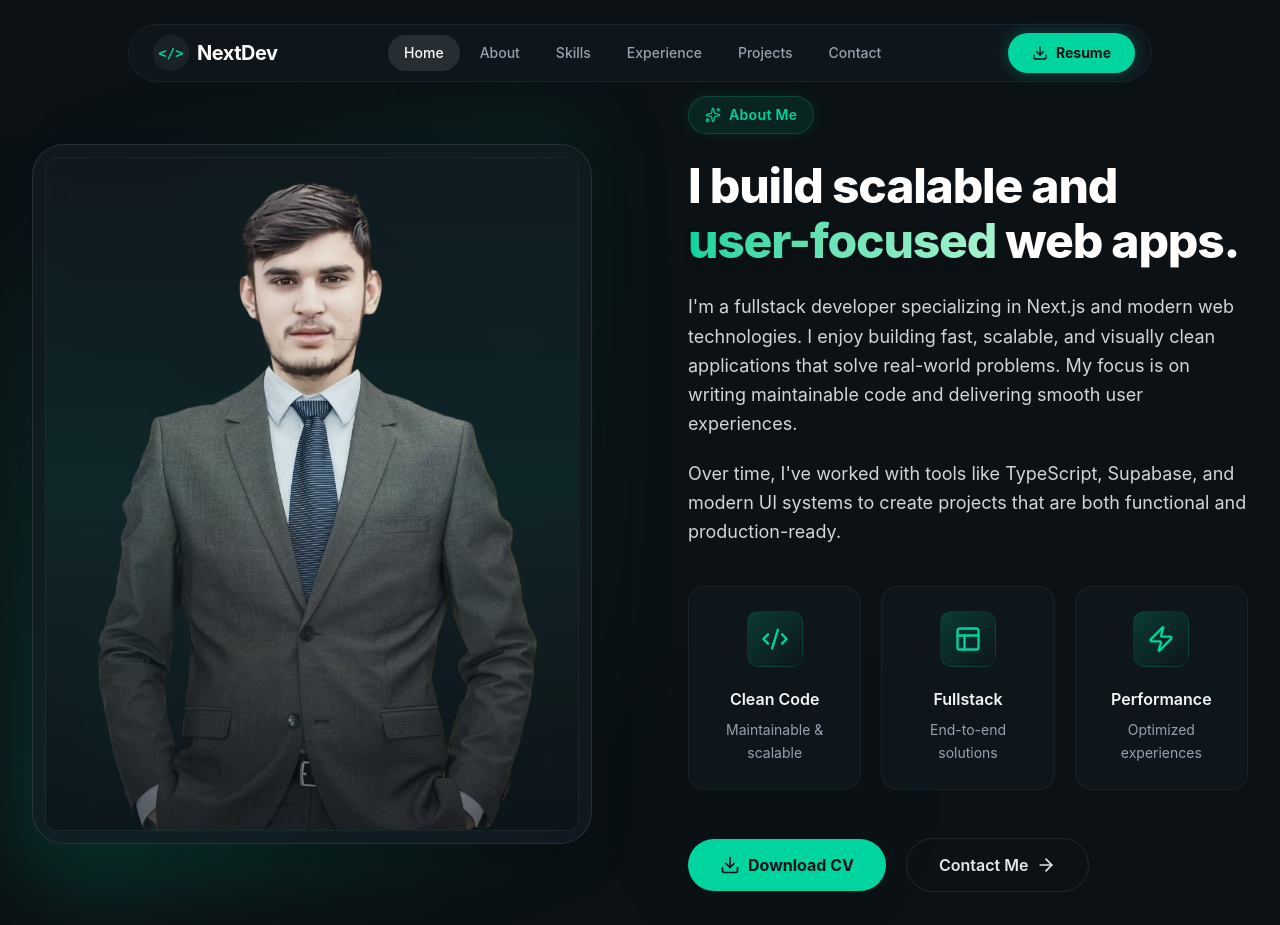
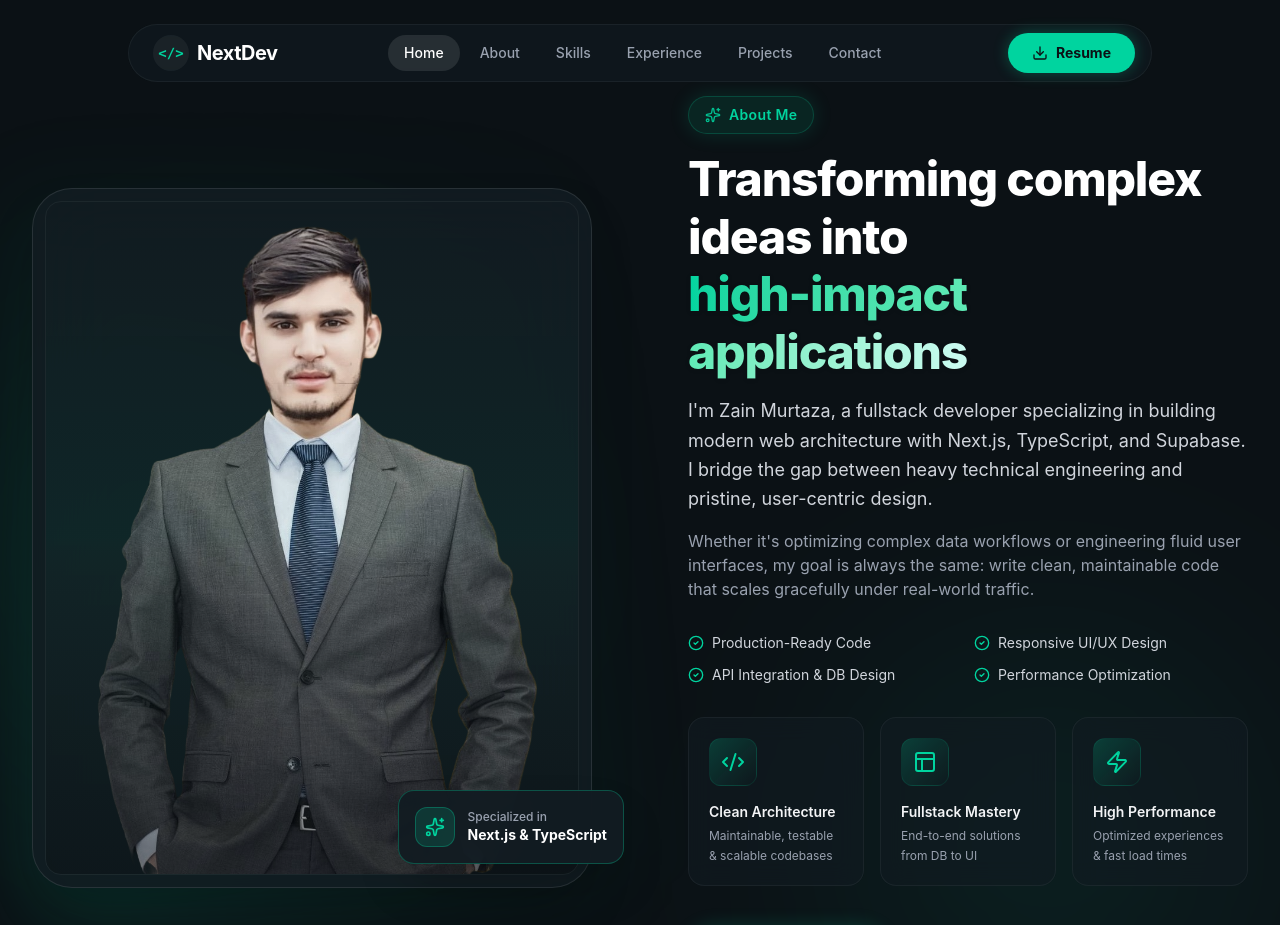
Before and after one commit to ZainMurtaza3532/personal-portfolio-using-react, a React (Vite) app: page / in a window 1280 px wide. Shown: the top 925 px of the page. Built offline with nearby package versions, Linux system fonts and the light colour scheme.

Commit message:
Enhance About component with new features and styles
Updated the About component with new features and improved styling.

```diff
--- a/src/components/About.jsx
+++ b/src/components/About.jsx
@@ -1,87 +1,117 @@
 import React from 'react';
-import { Code2, Layout, Zap, Download, ArrowRight, Sparkles } from 'lucide-react';
+import { Code2, Layout, Zap, Download, ArrowRight, Sparkles, CheckCircle2 } from 'lucide-react';
 
 const features = [
-  { icon: Code2, title: 'Clean Code', desc: 'Maintainable & scalable' },
-  { icon: Layout, title: 'Fullstack', desc: 'End-to-end solutions' },
-  { icon: Zap, title: 'Performance', desc: 'Optimized experiences' },
+  { icon: Code2, title: 'Clean Architecture', desc: 'Maintainable, testable & scalable codebases' },
+  { icon: Layout, title: 'Fullstack Mastery', desc: 'End-to-end solutions from DB to UI' },
+  { icon: Zap, title: 'High Performance', desc: 'Optimized experiences & fast load times' },
 ];
 
 const About = () => {
   return (
     <section id="about" className="py-24 px-4 sm:px-6 lg:px-8 bg-[#0B1115] overflow-hidden relative">
-      {/* Background Enhancements */}
-      <div className="absolute top-0 left-1/4 w-96 h-96 bg-[#00D49F] rounded-full mix-blend-multiply filter blur-[128px] opacity-10 animate-pulse pointer-events-none duration-1000" />
-      <div className="absolute bottom-0 right-1/4 w-96 h-96 bg-emerald-900 rounded-full mix-blend-multiply filter blur-[128px] opacity-20 pointer-events-none" />
+      {/* Dynamic Background Enhancements */}
+      <div className="absolute top-1/3 left-10 w-96 h-96 bg-[#00D49F]/10 rounded-full mix-blend-screen filter blur-[120px] pointer-events-none animate-pulse duration-1000" />
+      <div className="absolute bottom-10 right-10 w-96 h-96 bg-emerald-950/40 rounded-full mix-blend-screen filter blur-[120px] pointer-events-none" />
 
       <div className="max-w-7xl mx-auto relative z-10 grid lg:grid-cols-2 gap-16 lg:gap-24 items-center">
 
-        {/* Visual Profile Side */}
+        {/* Visual Profile Side with Floating Badge */}
         <div className="relative mx-auto w-full max-w-md lg:max-w-none" data-aos="fade-right" data-aos-duration="1200">
-          <div className="absolute inset-0 bg-gradient-to-tr from-[#00D49F]/30 via-transparent to-emerald-500/10 rounded-[2rem] blur-2xl transform -rotate-3 scale-105 transition-transform duration-700 group-hover:rotate-0" />
+          <div className="absolute inset-0 bg-gradient-to-tr from-[#00D49F]/20 via-emerald-500/5 to-transparent rounded-[2.5rem] blur-2xl transform -rotate-3 scale-105 transition-transform duration-700" />
 
-          <div className="relative z-10 rounded-[2rem] overflow-hidden bg-[#121C22]/80 backdrop-blur-xl border border-white/10 aspect-[4/5] p-3 flex items-center justify-center group shadow-2xl">
-            <div className="w-full h-full rounded-xl overflow-hidden relative border border-white/5">
-              <div className="absolute inset-0 bg-gradient-to-t from-[#0B1115] via-[#00D49F]/10 to-transparent opacity-60 group-hover:opacity-0 transition-opacity duration-700 z-10" />
+          <div className="relative z-10 rounded-[2.5rem] overflow-hidden bg-[#121C22]/90 backdrop-blur-2xl border border-white/10 aspect-[4/5] p-3 flex items-center justify-center group shadow-2xl">
+            <div className="w-full h-full rounded-2xl overflow-hidden relative border border-white/5">
+              <div className="absolute inset-0 bg-gradient-to-t from-[#0B1115] via-[#00D49F]/10 to-transparent opacity-50 group-hover:opacity-10 transition-opacity duration-700 z-10" />
               <img
                  src="/img.png"
                  alt="Portrait of Zain Murtaza, Fullstack Developer"
                  loading="lazy"
-                 className="w-full h-full object-cover grayscale-[40%] group-hover:grayscale-0 transform group-hover:scale-110 transition-all duration-700 ease-out"
+                 className="w-full h-full object-cover grayscale-[30%] group-hover:grayscale-0 transform group-hover:scale-105 transition-all duration-700 ease-out"
               />
+            </div>
+          </div>
+
+          {/* Floating Experience Badge */}
+          <div className="absolute -bottom-6 -right-6 sm:bottom-6 sm:-right-8 z-20 bg-[#121C22]/95 backdrop-blur-xl border border-[#00D49F]/30 p-4 rounded-2xl shadow-2xl flex items-center gap-3 animate-bounce-slow">
+            <div className="w-10 h-10 rounded-xl bg-[#00D49F]/15 flex items-center justify-center border border-[#00D49F]/30">
+              <Sparkles className="w-5 h-5 text-[#00D49F]" />
+            </div>
+            <div>
+              <p className="text-xs text-gray-400 font-medium">Specialized in</p>
+              <p className="text-sm font-bold text-white">Next.js & TypeScript</p>
             </div>
           </div>
         </div>
 
         {/* Text Content */}
-        <div className="space-y-10 mt-10 lg:mt-0" data-aos="fade-left" data-aos-duration="1200">
+        <div className="space-y-8 mt-6 lg:mt-0" data-aos="fade-left" data-aos-duration="1200">
 
-          <div className="space-y-6">
-            <div className="inline-flex items-center px-4 py-2 rounded-full bg-[#00D49F]/10 border border-[#00D49F]/20 text-[#00D49F] text-sm font-semibold tracking-wide shadow-[0_0_15px_rgba(0,212,159,0.1)]">
+          <div className="space-y-4">
+            <div className="inline-flex items-center px-4 py-2 rounded-full bg-[#00D49F]/10 border border-[#00D49F]/20 text-[#00D49F] text-sm font-semibold tracking-wide shadow-[0_0_20px_rgba(0,212,159,0.15)]">
               <Sparkles className="w-4 h-4 mr-2 animate-pulse" />
               About Me
             </div>
 
-            <h2 className="text-4xl sm:text-5xl lg:text-5xl font-extrabold text-white leading-[1.15] tracking-tight">
-              I build scalable and <br className="hidden sm:block"/>
-              <span className="text-transparent bg-clip-text bg-gradient-to-r from-[#00D49F] to-emerald-200 drop-shadow-lg">
-                user-focused
-              </span> web apps.
+            <h2 className="text-3xl sm:text-4xl lg:text-5xl font-extrabold text-white leading-[1.2] tracking-tight">
+              Transforming complex ideas into <br className="hidden sm:block"/>
+              <span className="text-transparent bg-clip-text bg-gradient-to-r from-[#00D49F] via-emerald-300 to-teal-100 drop-shadow-sm">
+                high-impact applications
+              </span>
             </h2>
 
-            <div className="space-y-5 text-gray-300 leading-relaxed text-lg font-normal">
-              {/* FIXED: Replaced ' with &apos; */}
+            <div className="space-y-4 text-gray-300 leading-relaxed text-base sm:text-lg font-normal">
               <p>
-                I&apos;m a fullstack developer specializing in Next.js and modern web technologies. I enjoy building fast, scalable, and visually clean applications that solve real-world problems. My focus is on writing maintainable code and delivering smooth user experiences.
+                I&apos;m Zain Murtaza, a fullstack developer specializing in building modern web architecture with Next.js, TypeScript, and Supabase. I bridge the gap between heavy technical engineering and pristine, user-centric design.
               </p>
-              <p>
-                Over time, I&apos;ve worked with tools like TypeScript, Supabase, and modern UI systems to create projects that are both functional and production-ready.
+              <p className="text-gray-400 text-base">
+                Whether it&apos;s optimizing complex data workflows or engineering fluid user interfaces, my goal is always the same: write clean, maintainable code that scales gracefully under real-world traffic.
               </p>
             </div>
           </div>
 
+          {/* Quick Highlight Checklist */}
+          <div className="grid grid-cols-2 gap-3 text-sm text-gray-300">
+            <div className="flex items-center gap-2">
+              <CheckCircle2 className="w-4 h-4 text-[#00D49F]" />
+              <span>Production-Ready Code</span>
+            </div>
+            <div className="flex items-center gap-2">
+              <CheckCircle2 className="w-4 h-4 text-[#00D49F]" />
+              <span>Responsive UI/UX Design</span>
+            </div>
+            <div className="flex items-center gap-2">
+              <CheckCircle2 className="w-4 h-4 text-[#00D49F]" />
+              <span>API Integration & DB Design</span>
+            </div>
+            <div className="flex items-center gap-2">
+              <CheckCircle2 className="w-4 h-4 text-[#00D49F]" />
+              <span>Performance Optimization</span>
+            </div>
+          </div>
+
           {/* Feature Grid */}
-          <div className="grid grid-cols-1 sm:grid-cols-3 gap-5">
+          <div className="grid grid-cols-1 sm:grid-cols-3 gap-4">
             {features.map((feature, idx) => (
               <div
                 key={idx}
-                className="bg-[#121C22]/60 backdrop-blur-md border border-white/5 rounded-2xl p-6 text-center group hover:-translate-y-2 hover:bg-[#121C22] hover:border-[#00D49F]/40 hover:shadow-[0_8px_30px_rgba(0,212,159,0.12)] transition-all duration-300 ease-out"
+                className="bg-[#121C22]/60 backdrop-blur-md border border-white/5 rounded-2xl p-5 group hover:-translate-y-1.5 hover:bg-[#121C22] hover:border-[#00D49F]/40 hover:shadow-[0_10px_30px_rgba(0,212,159,0.1)] transition-all duration-300 ease-out"
               >
-                <div className="w-14 h-14 rounded-xl bg-gradient-to-br from-[#00D49F]/20 to-transparent flex items-center justify-center mx-auto mb-5 group-hover:scale-110 group-hover:text-white transition-all duration-300 border border-[#00D49F]/10">
-                  <feature.icon className="w-7 h-7 text-[#00D49F]" />
+                <div className="w-12 h-12 rounded-xl bg-gradient-to-br from-[#00D49F]/20 to-transparent flex items-center justify-center mb-4 group-hover:scale-110 transition-transform duration-300 border border-[#00D49F]/10">
+                  <feature.icon className="w-6 h-6 text-[#00D49F]" />
                 </div>
-                <h4 className="text-gray-100 font-semibold text-base mb-2">{feature.title}</h4>
-                <p className="text-sm text-gray-400 leading-relaxed">{feature.desc}</p>
+                <h4 className="text-gray-100 font-semibold text-sm mb-1">{feature.title}</h4>
+                <p className="text-xs text-gray-400 leading-relaxed">{feature.desc}</p>
               </div>
             ))}
           </div>
 
           {/* Call to Actions */}
-          <div className="flex flex-col sm:flex-row items-center gap-5 pt-2">
+          <div className="flex flex-col sm:flex-row items-center gap-4 pt-2">
             <a
               href="/cv.pdf"
               download
-              className="w-full sm:w-auto flex justify-center items-center gap-2 bg-[#00D49F] hover:bg-[#00E5AC] text-[#0B1115] px-8 py-3.5 rounded-full font-bold transition-all hover:shadow-[0_0_25px_rgba(0,212,159,0.4)] hover:-translate-y-0.5 active:translate-y-0"
+              className="w-full sm:w-auto flex justify-center items-center gap-2 bg-[#00D49F] hover:bg-[#00E5AC] text-[#0B1115] px-8 py-3.5 rounded-full font-bold transition-all shadow-[0_0_20px_rgba(0,212,159,0.2)] hover:shadow-[0_0_30px_rgba(0,212,159,0.4)] hover:-translate-y-0.5 active:translate-y-0"
             >
               <Download className="w-5 h-5" />
               Download CV
```
